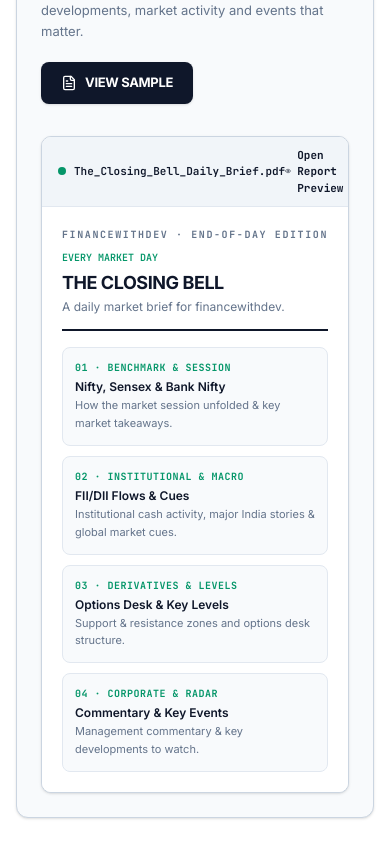
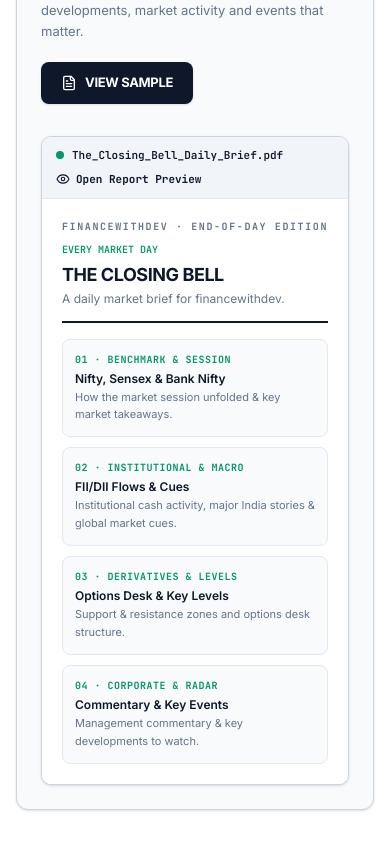
Before and after one commit to dev308946-oss/Finance-with-Debv, a React (Vite) app: page / in a window 390 px wide. Shown: the part 1020-1864 px from the top of the page. Built offline with nearby package versions, Linux system fonts and the light colour scheme.

Commit message:
refactor: improve mobile responsiveness and layout
Adjust mobile layouts for the report preview component and pricing section to ensure better element alignment and spacing on smaller screens.

```diff
--- a/src/components/PricingSection.tsx
+++ b/src/components/PricingSection.tsx
@@ -224,19 +224,19 @@
             whileInView={{ opacity: 1, y: 0 }}
             viewport={{ once: true, margin: '-50px' }}
             transition={{ duration: 0.4 }}
-            className="flex flex-col items-start gap-6 rounded-[12px] border border-[#CBD5E1] bg-white p-6 shadow-sm sm:flex-row sm:items-center sm:gap-8 sm:p-7"
+            className="flex flex-col items-start gap-5 rounded-[12px] border border-[#CBD5E1] bg-white p-6 shadow-sm sm:flex-row sm:items-center sm:gap-8 sm:p-7"
           >
             {links.FOUNDER_PHOTO_URL ? (
               <img
                 src={links.FOUNDER_PHOTO_URL}
                 alt="Dev — Finance With Dev"
                 referrerPolicy="no-referrer"
-                className="h-20 w-20 shrink-0 rounded-[10px] border border-[#CBD5E1] object-cover sm:h-22 sm:w-22"
+                className="relative block h-20 w-20 shrink-0 rounded-[10px] border border-[#CBD5E1] object-cover sm:h-22 sm:w-22"
               />
             ) : (
               <div
                 aria-hidden="true"
-                className="flex h-20 w-20 shrink-0 flex-col items-center justify-center rounded-[10px] border border-[#CBD5E1] bg-[#F1F5F9] font-mono-tabular sm:h-22 sm:w-22"
+                className="relative flex h-20 w-20 shrink-0 flex-col items-center justify-center rounded-[10px] border border-[#CBD5E1] bg-[#F1F5F9] font-mono-tabular sm:h-22 sm:w-22"
               >
                 <span className="text-base font-extrabold tracking-wider text-[#0F172A]">
                   DEV
@@ -247,7 +247,7 @@
               </div>
             )}
 
-            <div>
+            <div className="w-full min-w-0">
               <p className="font-mono-tabular text-[11px] font-bold tracking-[0.14em] uppercase text-[#059669]">
                 ABOUT
               </p>
--- a/src/components/ToolsSection.tsx
+++ b/src/components/ToolsSection.tsx
@@ -132,15 +132,15 @@
                 className="group cursor-pointer overflow-hidden rounded-[10px] border border-[#CBD5E1] bg-white transition-all hover:border-[#94A3B8] shadow-sm"
               >
                 {/* Top PDF Viewer Bar */}
-                <div className="flex items-center justify-between border-b border-[#E2E8F0] bg-[#F1F5F9] px-4 py-2.5 text-[11px]">
-                  <div className="flex items-center gap-2">
-                    <span className="h-2 w-2 rounded-full bg-[#059669]" />
-                    <span className="font-mono-tabular font-semibold text-[#0F172A]">
+                <div className="flex flex-col gap-2 border-b border-[#E2E8F0] bg-[#F1F5F9] px-3.5 py-2.5 text-[11px] sm:flex-row sm:items-center sm:justify-between sm:px-4">
+                  <div className="flex min-w-0 items-center gap-2">
+                    <span className="h-2 w-2 shrink-0 rounded-full bg-[#059669]" />
+                    <span className="font-mono-tabular font-semibold text-[#0F172A] break-all sm:break-normal">
                       The_Closing_Bell_Daily_Brief.pdf
                     </span>
                   </div>
-                  <span className="inline-flex items-center gap-1.5 font-mono-tabular font-bold text-[#0F172A] group-hover:underline">
-                    <Eye className="h-3.5 w-3.5" />
+                  <span className="inline-flex shrink-0 items-center gap-1.5 font-mono-tabular font-bold text-[#0F172A] group-hover:underline">
+                    <Eye className="h-3.5 w-3.5 shrink-0" />
                     <span>Open Report Preview</span>
                   </span>
                 </div>
```
